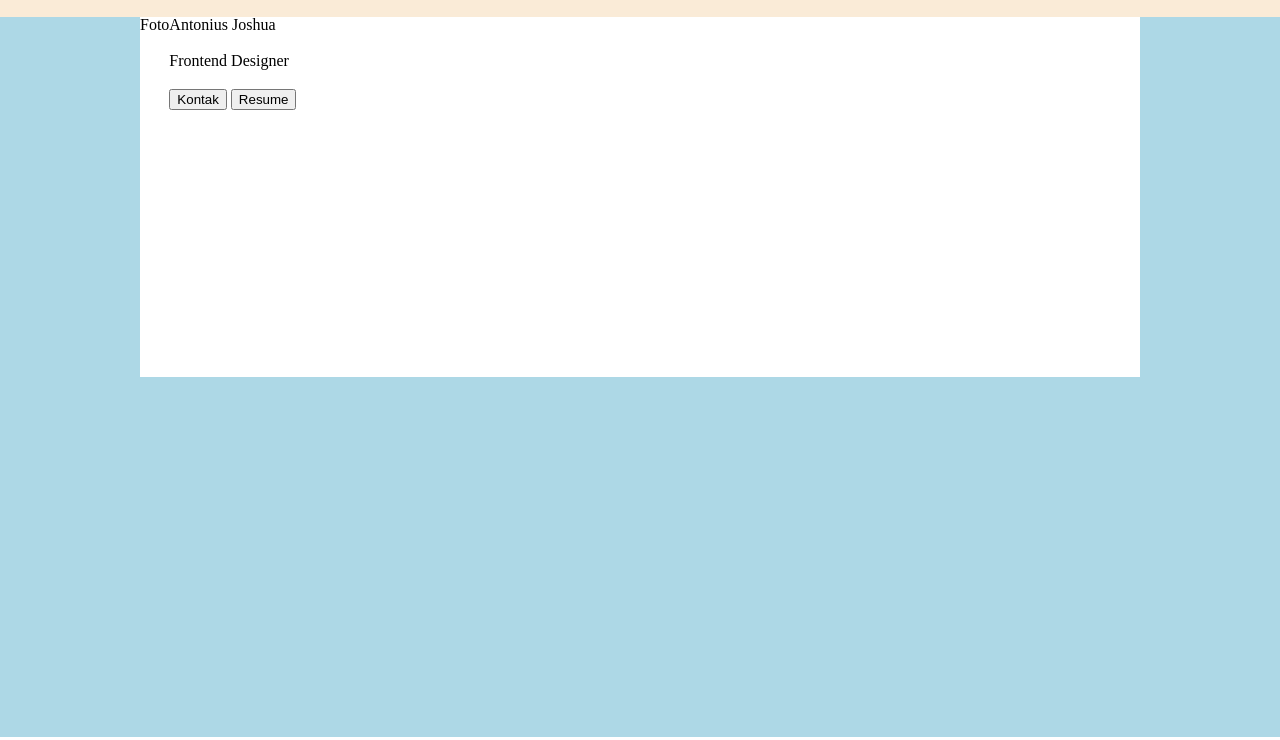
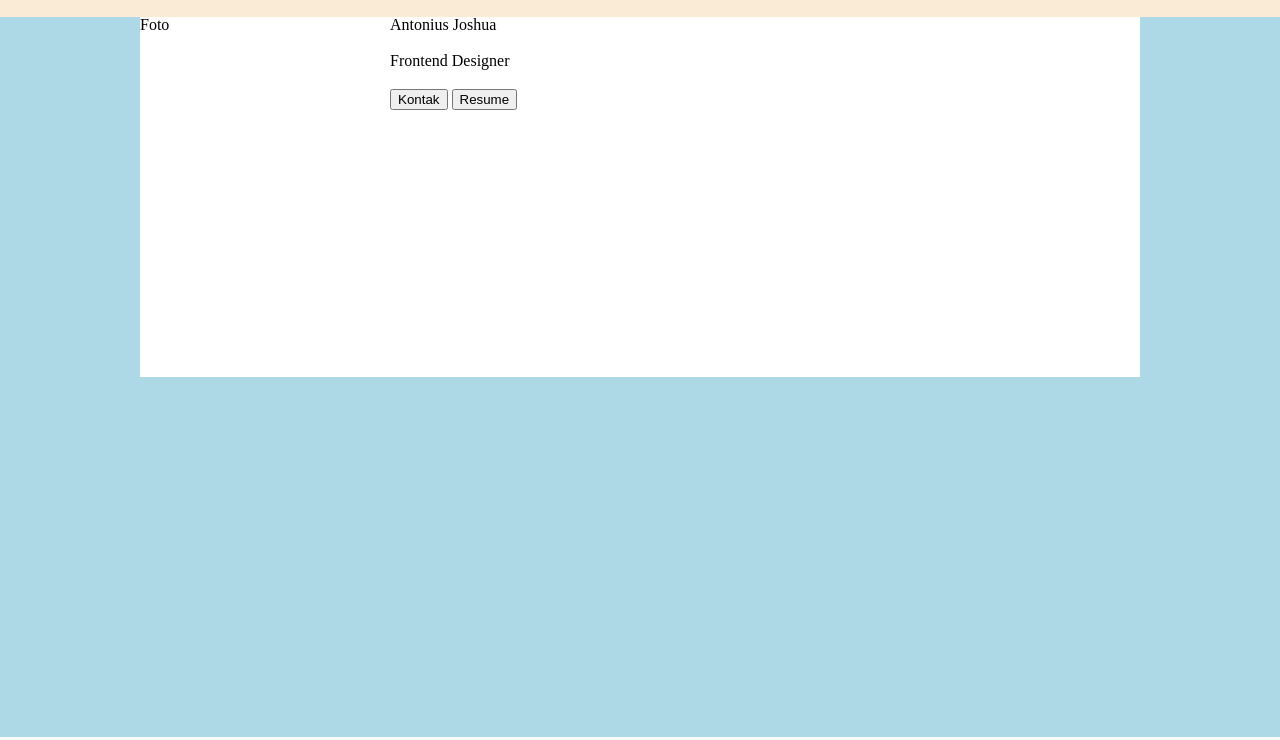
Before and after one commit to ant-joshua/tgp-cimb-niaga, a plain HTML site: page latihan2/index.html in a window 1280 px wide. Shown: the part 60-800 px from the top of the page. Drawn offline with Linux system fonts and the light colour scheme.

Commit message:
add flex 1-4

```diff
--- a/latihan2/index.html
+++ b/latihan2/index.html
@@ -193,6 +193,18 @@
         display: flex;
         flex-direction: column;
       }
+      .flex-1 {
+        flex: 1;
+      }
+      .flex-2 {
+        flex: 2;
+      }
+      .flex-3 {
+        flex: 3;
+      }
+      .flex-4 {
+        flex: 4;
+      }
       .flex-row {
         display: flex;
         flex-direction: row;
@@ -229,8 +241,8 @@
       <!-- Section Biodata -->
       <section id="bioSection">
         <div class="flex-row">
-          <section id="bioFoto">Foto</section>
-          <section id="bioData" class="flex-column gap-20">
+          <section id="bioFoto" class="flex-1">Foto</section>
+          <section id="bioData" class="flex-3 flex-column gap-20">
             <h1>Antonius Joshua</h1>
             <p>Frontend Designer</p>
             <div>
```
